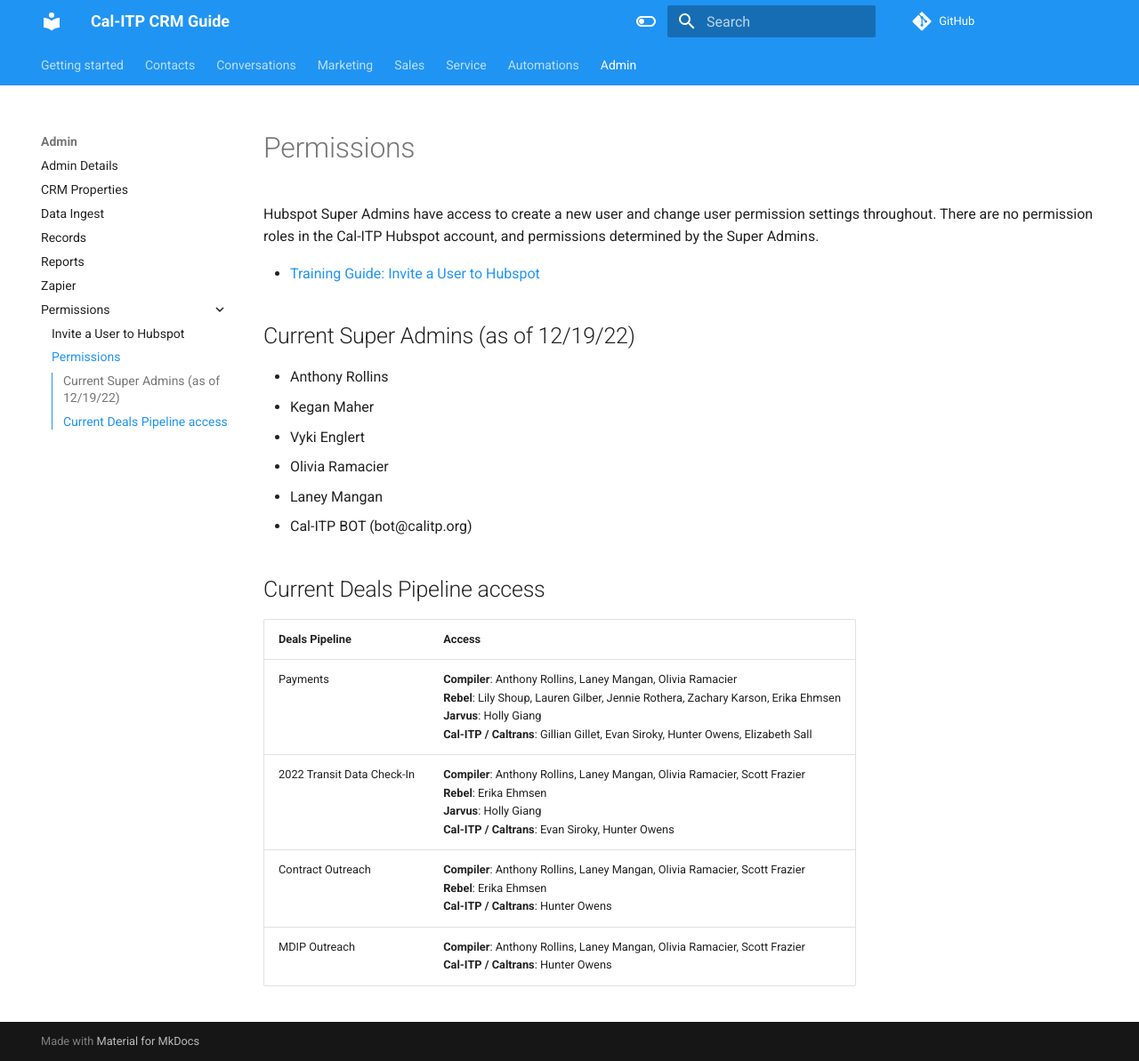
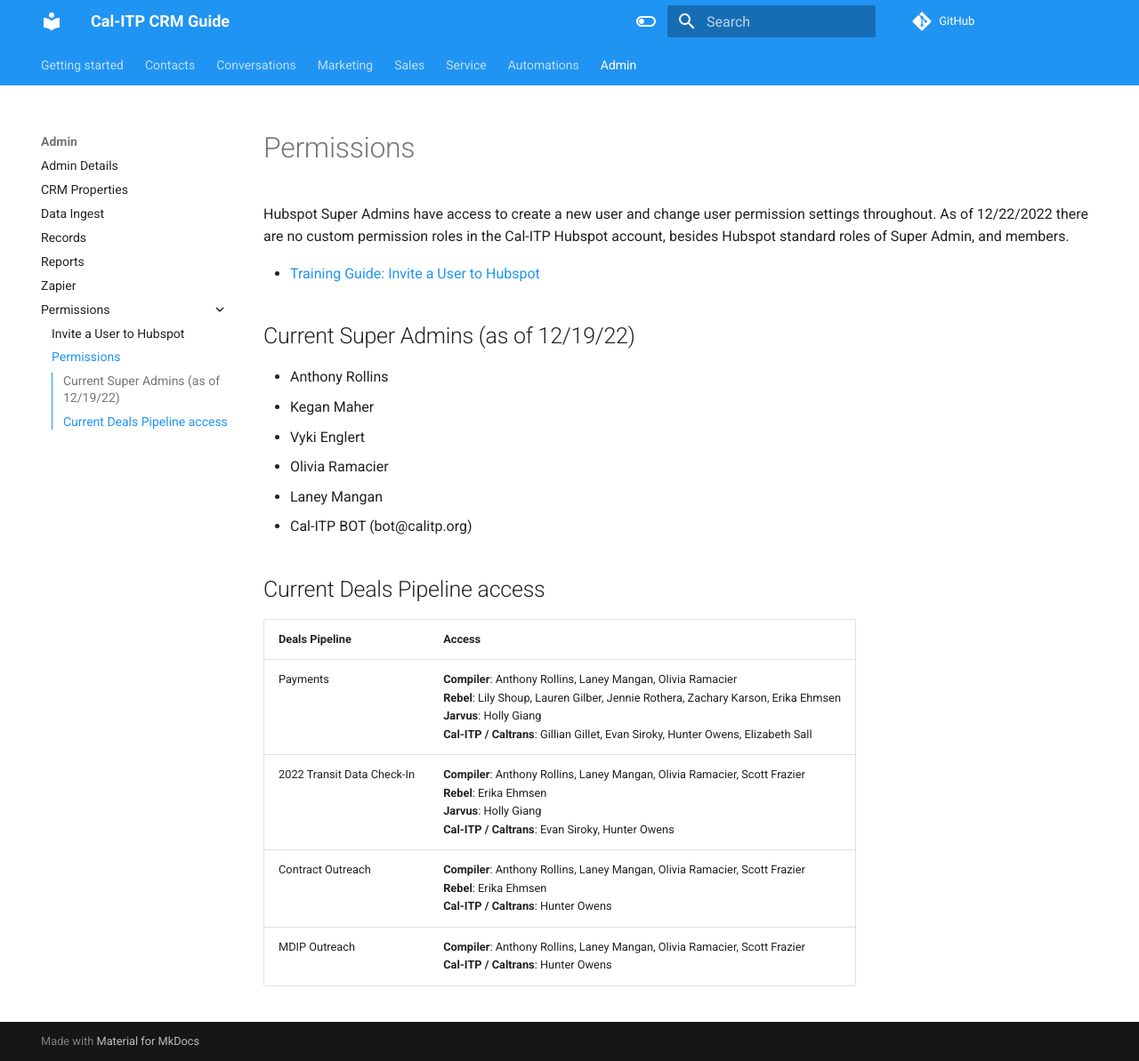
Before and after one commit to cal-itp/customer-success, an MkDocs documentation site: the page built from docs/admin/Permissions/permissions.md, in a window 1280 px wide and 1193 px high. Shown: the whole window at 89% size. Built offline with MkDocs 1.6.1 and Material for MkDocs 9.7.7, drawn with Linux system fonts in a browser that asks for light colours; nearby versions of some CDN libraries; comment, search, counter and statistics services are not loaded.

Commit message:
added in custom role language

```diff
--- a/docs/admin/Permissions/permissions.md
+++ b/docs/admin/Permissions/permissions.md
@@ -1,6 +1,6 @@
 # Permissions
 
-Hubspot Super Admins have access to create a new user and change user permission settings throughout. There are no permission roles in the Cal-ITP Hubspot account, and permissions determined by the Super Admins.
+Hubspot Super Admins have access to create a new user and change user permission settings throughout. As of 12/22/2022 there are no custom permission roles in the Cal-ITP Hubspot account, besides Hubspot standard roles of Super Admin, and members.
 
 - [Training Guide: Invite a User to Hubspot](/admin/permissions/invite-a-user)
 
```
